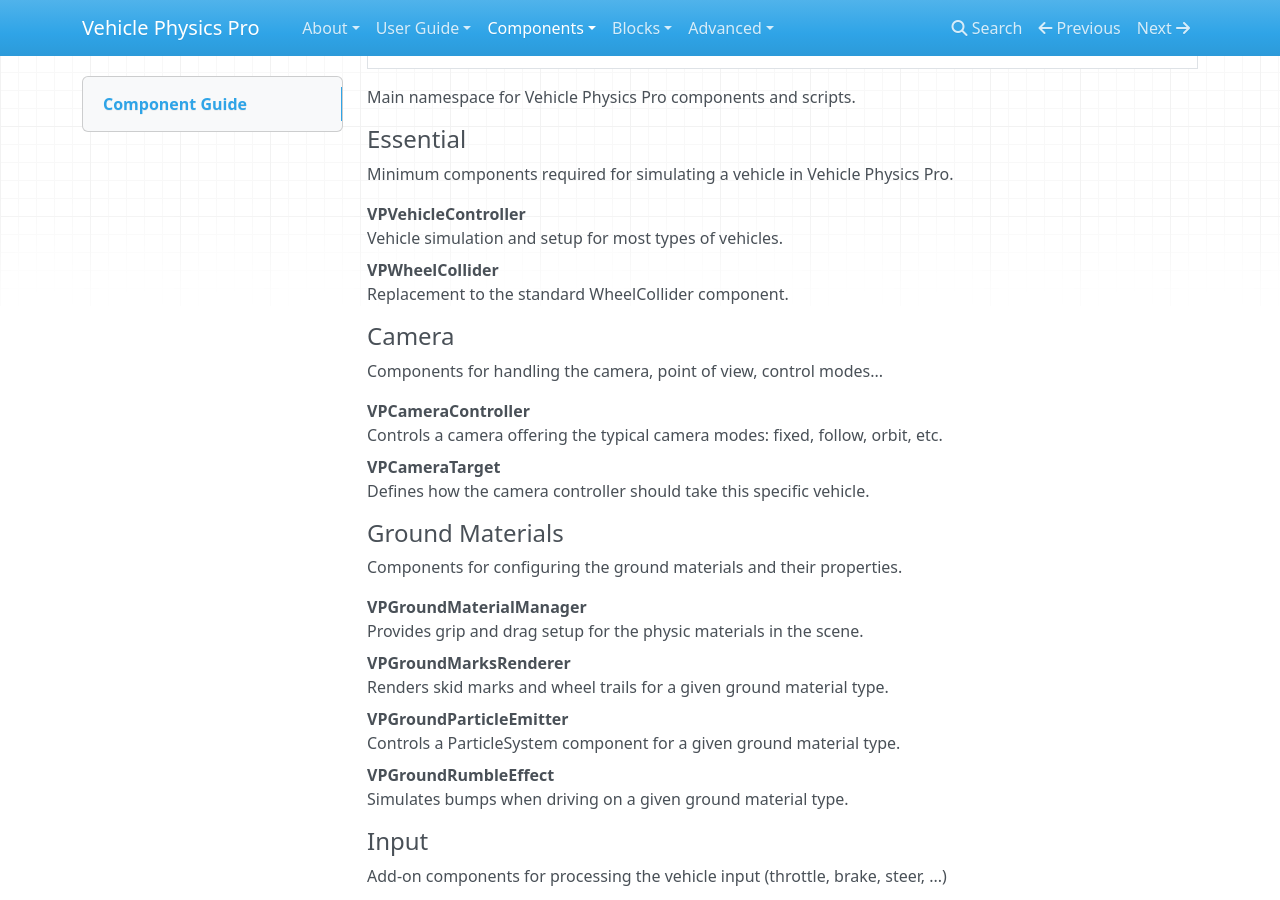
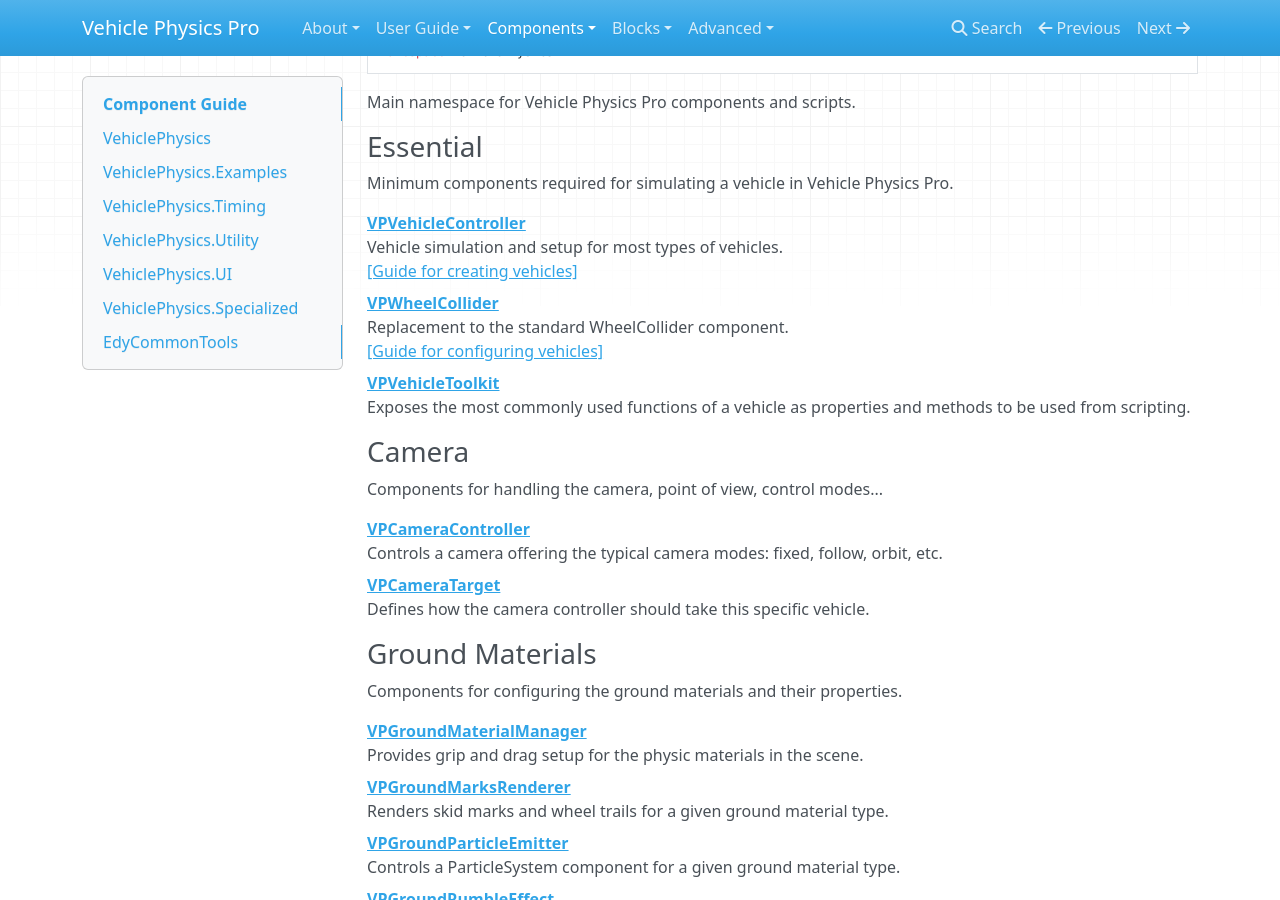
Before and after one commit to EdyJ/vehicle-physics-docs, an MkDocs documentation site: the page built from docs/components/component-guide.md, in a window 1280 px wide and 900 px high, scrolled down 695 px. Built offline with MkDocs 1.6.1, drawn with Linux system fonts in a browser that asks for light colours; nearby versions of some CDN libraries; library files that are not in the unit come from our copies; some of the changed text lies outside the part shown.

Commit message:
Added links to Component Guide entries (where available)

````diff
--- a/docs/components/component-guide.md
+++ b/docs/components/component-guide.md
@@ -2,7 +2,7 @@
 
 [TOC]
 
-### VehiclePhysics
+## VehiclePhysics
 
 ```
 namespace VehiclePhysics
@@ -10,50 +10,55 @@
 
 Main namespace for Vehicle Physics Pro components and scripts.
 
-#### Essential
+### Essential
 
 Minimum components required for simulating a vehicle in Vehicle Physics Pro.
 
-VPVehicleController
+[VPVehicleController](https://vehiclephysics.com/components/vehicle-controller/)
 :	Vehicle simulation and setup for most types of vehicles.
+	<br>[[Guide for creating vehicles]](https://vehiclephysics.com/user-guide/vehicle-creation/)
 
-VPWheelCollider
+[VPWheelCollider](https://vehiclephysics.com/components/wheel-collider/)
 :	Replacement to the standard WheelCollider component.
+	<br>[[Guide for configuring vehicles]](https://vehiclephysics.com/user-guide/vehicle-setup/)
 
-#### Camera
+[VPVehicleToolkit](https://vehiclephysics.com/components/vehicle-toolkit/)
+:	Exposes the most commonly used functions of a vehicle as properties and methods to be used from scripting.
+
+### Camera
 
 Components for handling the camera, point of view, control modes...
 
-VPCameraController
+[VPCameraController](https://vehiclephysics.com/components/camera-controller/)
 :	Controls a camera offering the typical camera modes: fixed, follow, orbit, etc.
 
-VPCameraTarget
+[VPCameraTarget](https://vehiclephysics.com/components/camera-controller/#vpcameratargetsetup)
 :	Defines how the camera controller should take this specific vehicle.
 
-#### Ground Materials
+### Ground Materials
 
 Components for configuring the ground materials and their properties.
 
-VPGroundMaterialManager
+[VPGroundMaterialManager](https://vehiclephysics.com/components/ground-materials/)
 :	Provides grip and drag setup for the physic materials in the scene.
 
-VPGroundMarksRenderer
+[VPGroundMarksRenderer](https://vehiclephysics.com/components/ground-materials/#vpgroundmarksrenderer)
 :	Renders skid marks and wheel trails for a given ground material type.
 
-VPGroundParticleEmitter
+[VPGroundParticleEmitter](https://vehiclephysics.com/components/ground-materials/#vpgroundparticleemitter)
 :	Controls a ParticleSystem component for a given ground material type.
 
-VPGroundRumbleEffect
+[VPGroundRumbleEffect](https://vehiclephysics.com/components/ground-materials/#vpgroundrumbleeffect)
 :	Simulates bumps when driving on a given ground material type.
 
-#### Input
+### Input
 
 Add-on components for processing the vehicle input (throttle, brake, steer, ...)
 
-VPStandardInput
+[VPStandardInput](https://vehiclephysics.com/components/vehicle-input/)
 :	Reads Unity's standard Input and applies it to the vehicle.
 
-VPDeviceInput
+[VPDeviceInput](https://vehiclephysics.com/components/vehicle-input/#vpdeviceinput)
 :	Reads the input from a DirectInput device and applies it to the vehicle (Windows only).
 
 VPXboxInput
@@ -63,7 +68,7 @@
 :	Reads the input from another vehicle and applies it to current one. Useful for passive
 	vehicles such as trailers.
 
-#### Replay
+### Replay
 
 Replay allows to record a vehicle and reproduce the exact sequence.
 
@@ -73,14 +78,14 @@
 VPReplayController
 :	Provides high-level methods and hot keys for controlling the replay component of a vehicle.
 
-#### Telemetry
+### Telemetry
 
 Add-on components for displaying the vehicle's internal data.
 
-VPTelemetry
+[VPTelemetry](https://vehiclephysics.com/components/vehicle-telemetry/)
 :	Shows detailed information in runtime on the vehicle.
 
-VPPerformanceDisplay
+[VPPerformanceDisplay](https://vehiclephysics.com/components/vehicle-telemetry/#vpperformancedisplay)
 :	A realtime chart exposing the vehicle state in a variety of aspects. Useful for fine tunning.
 
 VPDiagnosticsCharts
@@ -89,49 +94,52 @@
 VPSuspensionGraph
 :	Draws a chart with the suspension forces.
 
-VPForceCones
+[VPForceCones](https://vehiclephysics.com/components/vehicle-telemetry/#vpforcecones)
 :	Shows each wheel's downforce in the scene as solid cones.
 
-#### Suspension
+### Suspension
 
 Add-on components for improving the suspension behavior.
 
-VPAntiRollBar
+[VPAntiRollBar](https://vehiclephysics.com/components/vehicle-suspension/#vpantirollbar)
 :	Provides roll stabilization.
 
-VPDynamicSuspension
+[VPDynamicSuspension](https://vehiclephysics.com/components/vehicle-suspension/#vpdynamicsuspension)
 :	Dynamically adjusts the suspension spring in a set of wheels based on the cumulative load.
 
-VPProgressiveSuspension
+[VPProgressiveSuspension](https://vehiclephysics.com/components/vehicle-suspension/#vpprogressivesuspension)
 :	Progressively increases the suspension spring based on the contact depth.
 
-VPAdvancedDamper
+[VPAdvancedDamper](https://vehiclephysics.com/components/vehicle-suspension/#vpadvanceddamper)
 :	Provides advanced damper features: bump, rebound, slow/fast bump, slow/fast rebound.
 
-#### Dynamics
+### Dynamics
 
 Add-on components that implement specific dynamic behaviors.
 
-VPAeroSurface
+[VPAeroSurface](https://vehiclephysics.com/components/vehicle-dynamics/#vpaerosurface)
 :	Applies aerodynamic drag and downforce to the vehicle's body.
 
-VPRollingFriction
+[VPRollingFriction](https://vehiclephysics.com/components/vehicle-dynamics/#vprollingfriction)
 :	Applies rolling resistance to the wheels based on the wheel load.
 
 VPTireFrictionModifier
 :	Modifies the tire friction curve in a specific wheel or axle.
 
+VPSolidCargo
+:	Simulates a solid cargo in a vehicle in volume, mass, position and load level.
+
 VPLiquidCargo
 :	Simulates a sloshing liquid in a confinement tank.
 
-VPVehicleJoint
+[VPVehicleJoint](https://vehiclephysics.com/components/vehicle-joint/)
 :	Link two rigidbodies together applying specific constraints.
 
-#### Effects
+### Effects
 
 Add-on components providing a variety of visual and audio effects in the vehicle.
 
-VPAudio
+[VPAudio](https://vehiclephysics.com/components/vehicle-addons/#vpaudio)
 :	Implements audio effects for engine, wheels, skid sounds, impacts, etc-
 
 VPDamage
@@ -143,13 +151,13 @@
 VPSegmentedSpeedGauge
 :	A speed gauge with different speed scales.
 
-VPTireEffects
+[VPTireEffects](https://vehiclephysics.com/components/vehicle-addons/#vptireeffects)
 :	Triggers the tire marks and particle effects based on the actual ground material and the state of the tire.
 
-VPVisualEffects
+[VPVisualEffects](https://vehiclephysics.com/components/vehicle-addons/#vpvisualeffects)
 :	Provides steering wheel rotation, lights and other visual effects.
 
-#### Advanced / Experimental
+### Advanced / Experimental
 
 VPSelfDrive
 :	Building brick for AI systems.
@@ -160,7 +168,7 @@
 VPTwoWheelController
 :	Controller for two-wheeled vehicles such as bikes and motorcycles.
 
-### VehiclePhysics.Examples
+## VehiclePhysics.Examples
 
 ```
 namespace VehiclePhysics.Examples
@@ -178,7 +186,7 @@
 SimpleTrackControllerInput
 :	Control script for SimpleTrackController.
 
-### VehiclePhysics.Timing
+## VehiclePhysics.Timing
 
 ```
 namespace VehiclePhysics.Timing
@@ -196,7 +204,7 @@
 Transponder
 :	Detection point in the vehicle.
 
-### VehiclePhysics.Utility
+## VehiclePhysics.Utility
 
 ```
 namespace VehiclePhysics.Utility
@@ -224,7 +232,7 @@
 VariableCargo
 :	Configures mass and center of mass among two values and positions.
 
-### VehiclePhysics.UI
+## VehiclePhysics.UI
 
 ```
 namespace VehiclePhysics.UI
@@ -238,7 +246,7 @@
 - TimerDisplay
 - UIHandler
 
-### VehiclePhysics.Specialized
+## VehiclePhysics.Specialized
 
 ```
 namespace VehiclePhysics.Specialized
@@ -253,7 +261,7 @@
 - WheelLoaderControl
 - WheelLoaderControlInput
 
-### EdyCommonTools
+## EdyCommonTools
 
 ```
 namespace EdyCommontools
@@ -261,25 +269,25 @@
 
 Generic tools and utilities for Unity
 
-#### Application
+### Application
 
 - ApplicationCursor
 - ApplicationQuit
 
-#### Camera
+### Camera
 
 - CameraFovController
 - CameraFovInput
 - CameraShift
 
-#### Scene
+### Scene
 
 - SceneReload
 - ScreenBug
 - ScreenNotes
 - TimeScale
 
-#### Transform
+### Transform
 
 - AttachToTarget
 - BindLocalRotation
````
